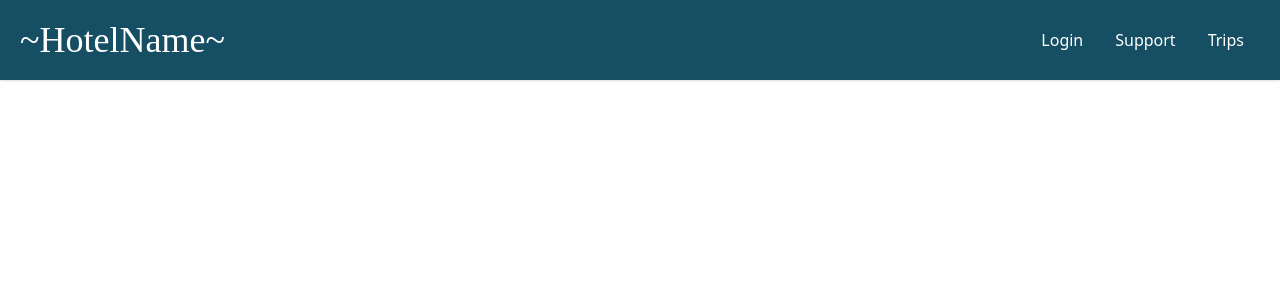
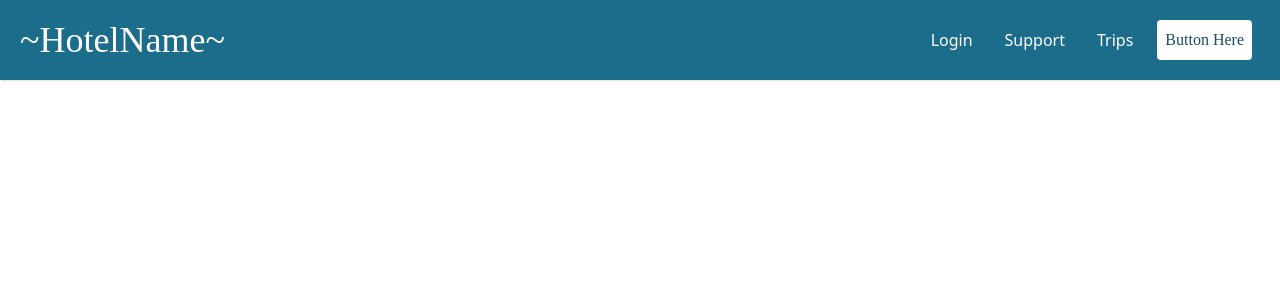
Before and after one commit to amillionhornets/hotel-website, a React (Create React App) app in the folder client/: page /Navbar in a window 1280 px wide. Shown: the top 300 px of the page. Built offline with nearby package versions, Linux system fonts and the light colour scheme.

Commit message:
Added colors

```diff
--- a/client/src/Navbar.js
+++ b/client/src/Navbar.js
@@ -2,13 +2,13 @@ import React from 'react'
 
 export default function Navbar() {
   return (
-    <nav className=' bg-cyan-900 p-5 shadow md:flex md:items-center md:justify-between text-white'>
+    <nav className=' bg-HotelWater p-5  shadow md:flex md:items-center md:justify-between text-white'>
         <div>
             <span className=' text-4xl font-[Poppins] cursor-pointer'>
                 ~HotelName~
             </span>
         </div>
-        <ul className='md:flex md:items-center'>
+        <ul className='md:flex md:items-center hidden'>
             <li className=' mx-4'>
                 <a href={''}>Login</a>
             </li>
@@ -18,6 +18,9 @@ export default function Navbar() {
             <li className=' mx-4'>
                 <a href={''}>Trips</a>
             </li>
+            <button className=' bg-white text-cyan-900 p-2 duration-500 rounded font-[Poppins] hover:bg-slate-200 mx-2'>
+                Button Here
+            </button>
         </ul>
     </nav>
   )
--- a/client/tailwind.config.js
+++ b/client/tailwind.config.js
@@ -3,7 +3,15 @@ module.exports = {
     "./src/**/*.{js,jsx,ts,tsx}",
   ],
   theme: {
-    extend: {},
+    extend: {
+      colors: {
+        'HotelRed': '#5B0C05',
+        'HotelGrey': '#D0CCD0',
+        'HotelWhite': '#FBFCFF',
+        'HotelWater': '#1C6C8C',
+        'HotelNavy': '#274156'
+      }
+    },
   },
   plugins: [],
 }
```
